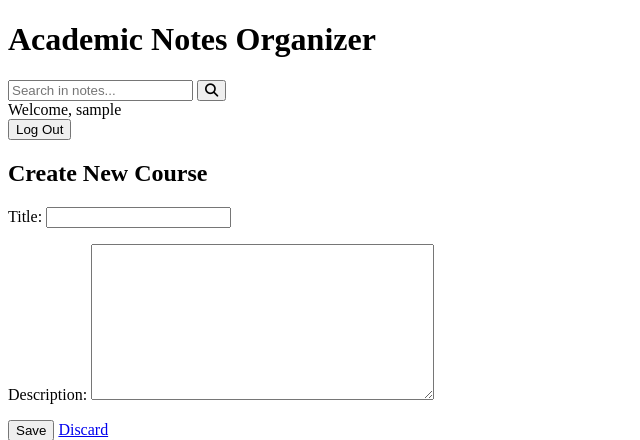
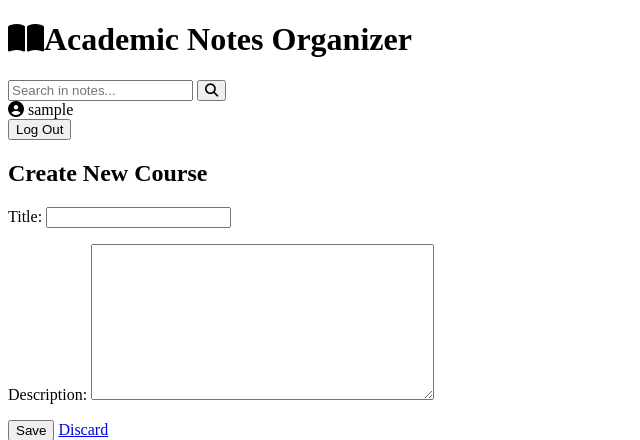
Before and after one commit to RoohiDev/academic-notes-organizer, a Django app: page /course/create/ in a window 1280 px wide. Shown: the top 440 px of the page, without its empty margins (0-640 px from the left). Run offline with Django 5.2, Linux system fonts and the light colour scheme; the visitor is signed in with stand-in values (Sample User, id 1).

Commit message:
Add some icons; replace welcome text with user profile icon in header

```diff
--- a/templates/base.html
+++ b/templates/base.html
@@ -6,18 +6,20 @@
     <meta name="viewport" content="width=device-width, initial-scale=1.0">
     <title>Notes Organizer</title>
     <link rel="stylesheet" href="{% static 'style.css' %}">
-<link rel="stylesheet" href="https://cdnjs.cloudflare.com/ajax/libs/font-awesome/6.4.0/css/all.min.css">
+    <link rel="stylesheet" href="https://cdnjs.cloudflare.com/ajax/libs/font-awesome/6.4.0/css/all.min.css">
 </head>
 <body>
     <header>
-        <h1>Academic Notes Organizer</h1>
+        <h1><i class="fas fa-book-open"></i>Academic Notes Organizer</h1>
         <div class="header-actions">
             {% if user.is_authenticated %}
             <form action="{% url 'notes:search_notes' %}" method="get" class="search-form">
                 <input type="text" name="q" placeholder="Search in notes..." required>
                 <button type="submit"><i class="fas fa-search"></i></button>
             </form>
-            <span>Welcome, {{ user.username }}</span>
+            <div class="user-profile">
+                <i class="fas fa-user-circle"></i> {{ user.username }}
+            </div>
             <form action="{% url 'logout' %}" method="post">
                 {% csrf_token %}
                 <button type="submit">Log Out</button>
```
